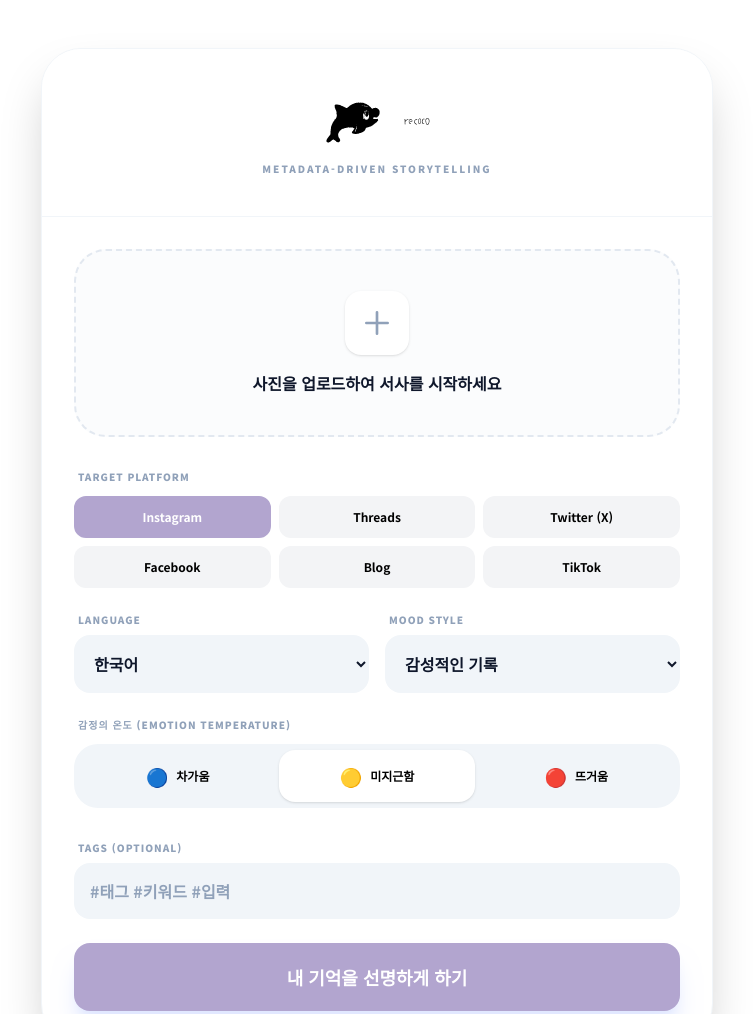
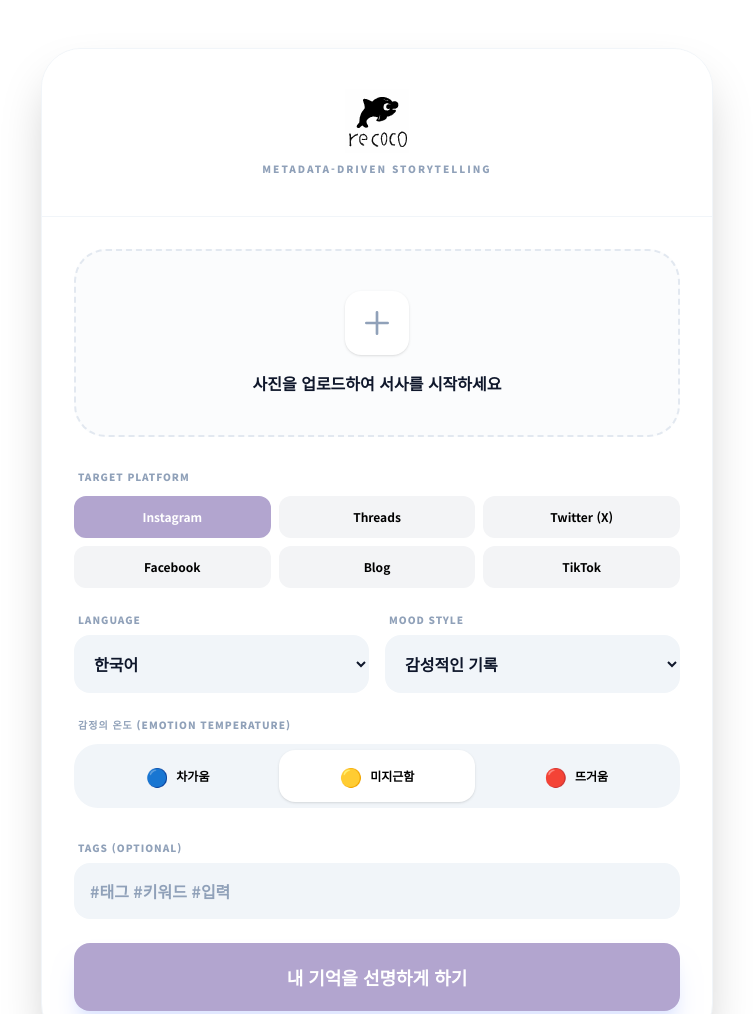
Before and after one commit to goodand/narrative-ai, a website built with Vite: page index.html in a window 1280 px wide. Shown: the top 1014 px of the page, without its empty margins (263-1016 px from the left). Built offline with nearby package versions, Linux system fonts and the light colour scheme; no server answers.

Commit message:
design: update brand logo to combination type

```diff
--- a/index.html
+++ b/index.html
@@ -135,9 +135,8 @@
 
         <!-- 상단 헤더 -->
         <div class="bg-white p-10 text-center relative border-b border-slate-100">
-            <div class="flex items-center justify-center gap-4 mb-2">
-                <img src="assets/character_logo_IMG_0055.svg" class="w-16 h-16" alt="RECOCO character logo">
-                <img src="assets/word_mark_IMG_0056.svg" class="h-8" alt="RECOCO wordmark">
+            <div class="flex items-center justify-center mb-2">
+                <img src="assets/combination-type-logo_2026-01-21-18-22-51.svg" class="h-16" alt="RECOCO logo">
             </div>
             <p class="text-slate-400 text-[10px] font-black uppercase tracking-[0.2em]">Metadata-Driven Storytelling</p>
         </div>
```
Also changed, not shown: assets/combination-type-logo_2026-01-21-18-22-51.svg (added).
